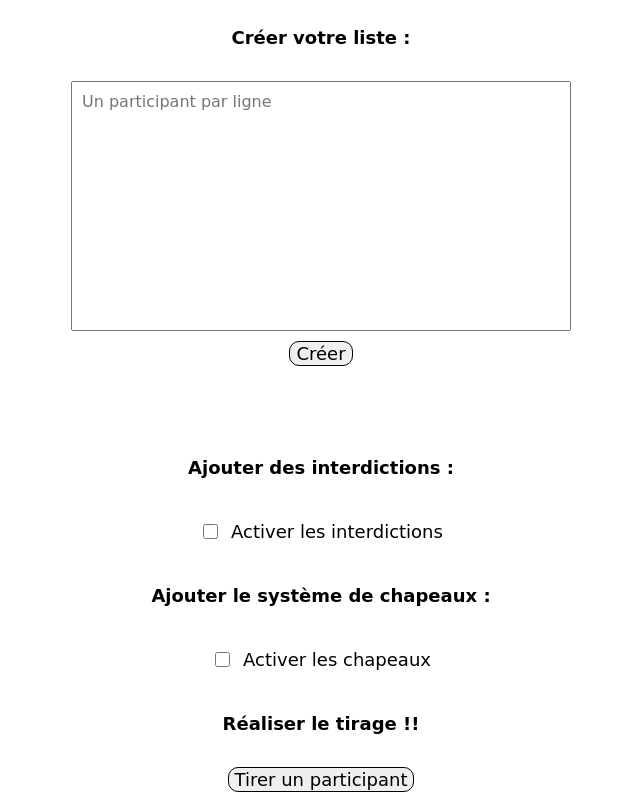
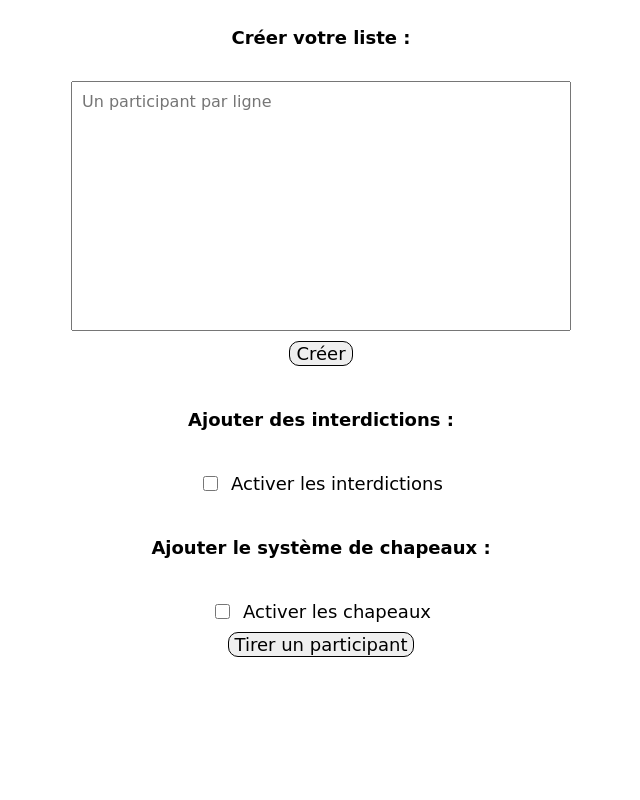
Before and after one commit to QuentinC26/CoupDuSort, an Angular app in the folder front-end/: page / in a window 1280 px wide. Shown: the part 449-1249 px from the top of the page, without its empty margins (319-959 px from the left). After the commit the page ends 1114 px from the top, so only its background shows below. Built offline with nearby package versions, Linux system fonts and the light colour scheme.

Commit message:
i add a new class for add rules css at different elements html

```diff
--- a/front-end/src/app/draw.html
+++ b/front-end/src/app/draw.html
@@ -1,4 +1,4 @@
-<main class="main">
+<main class="main" [class]="getTheme()">
   <div class="content">
       <p>Bienvenue sur Coup du Sort !!</p>
       <img class="logo" [src]="getLogo()" alt="logo coup du sort">
@@ -14,9 +14,9 @@
       Créer
     </button>
     </div>
-    <p>{{ addSucess }}</p>
+    <p class="success-message" *ngIf="addSucess"> {{ addSucess }}</p>
 
-  <h3>Ajouter des interdictions :</h3>
+  <h3 class="addforbiddenmessage">Ajouter des interdictions :</h3>
 
   <div class="center-section">
    <label class="activate-option">
@@ -30,7 +30,7 @@
 
   <div class="participant">
   <label>Participant 1 : </label>
-  <select [(ngModel)]="participant1Id">
+  <select class="forbiddenselector" [(ngModel)]="participant1Id">
     <option *ngFor="let p of participants" [value]="p.id">
       {{ p.name }}
     </option>
@@ -39,7 +39,7 @@
 
   <div class="participant">
   <label>Participant 2 :</label>
-  <select [(ngModel)]="participant2Id">
+  <select class="forbiddenselector" [(ngModel)]="participant2Id">
     <option *ngFor="let p of participants" [value]="p.id">
       {{ p.name }}
     </option>
@@ -111,7 +111,7 @@
     {{participant.name}}
   </label>
 
-  <select [(ngModel)]="participant.hatId">
+  <select class="hatchoiceselector" [(ngModel)]="participant.hatId">
 
     <option
       *ngFor="let hat of [].constructor(numberOfHats); let i=index"
@@ -126,13 +126,13 @@
     </div>
     </div>
 
-    <h3>Réaliser le tirage !!</h3>
-
+    <div class="buttontirerspace">
     <button class="tirerparticipant" (click)="faireTirage()">
       Tirer un participant
     </button>
+    </div>
 
-    <div *ngIf="resultat">
-      <p>{{ resultat }}</p>
+    <div class="result" *ngIf="resultat">
+      <p>🎉 {{ resultat }} 🎉</p>
    </div>
 </main>
```
